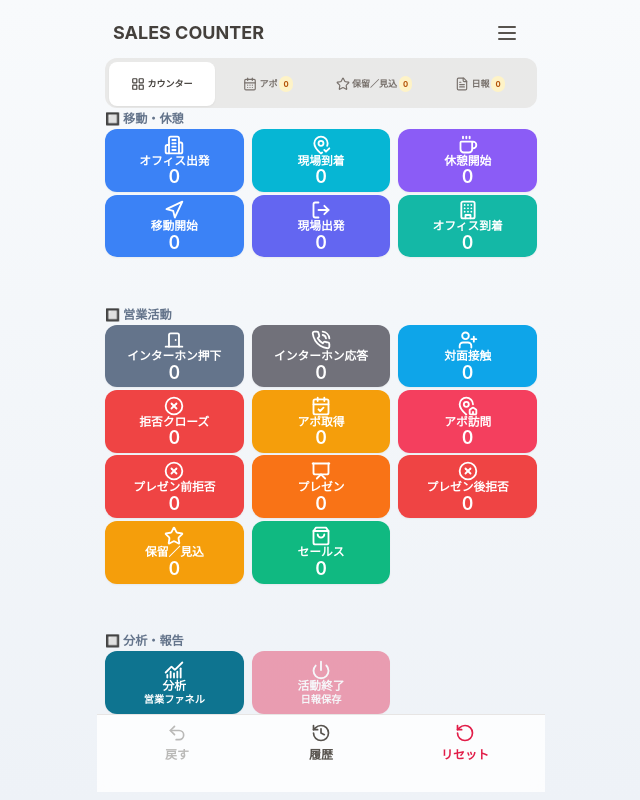
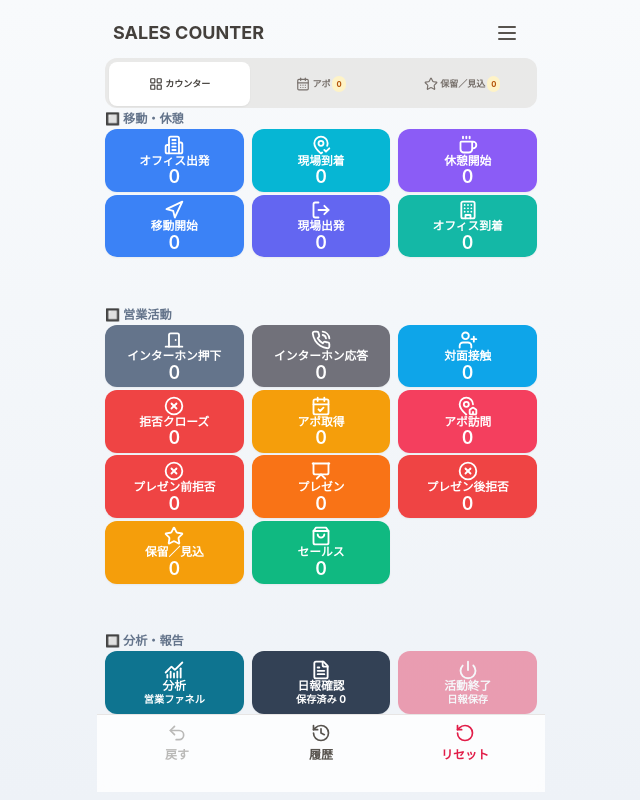
Before and after one commit to GridAtlas/SALES_COUNTER, a Next.js app: page / in a window 1280 px wide. Shown: the whole page, without its empty margins (319-959 px from the left). Built offline with nearby package versions, Linux system fonts and the light colour scheme.

Commit message:
feat: manage appointments and relocate reports

```diff
--- a/src/app/page.tsx
+++ b/src/app/page.tsx
@@ -13,6 +13,7 @@ import { AppointmentTargetModal } from '@/components/AppointmentTargetModal';
 import { ChoiceModal } from '@/components/ChoiceModal';
 import { CustomerStatusModal } from '@/components/CustomerStatusModal';
 import { DailyReportList } from '@/components/DailyReportList';
+import { DailyReportButton } from '@/components/DailyReportButton';
 import { PresentationLocationModal } from '@/components/PresentationLocationModal';
 import { ProspectList } from '@/components/ProspectList';
 import { ProspectModal } from '@/components/ProspectModal';
@@ -281,6 +282,7 @@ export default function HomePage() {
   const activeSessionId = useCounterStore((state) => state.activeSessionId);
   const add = useCounterStore((state) => state.add);
   const updateActivity = useCounterStore((state) => state.updateActivity);
+  const removeActivity = useCounterStore((state) => state.removeActivity);
   const setActiveSessionId = useCounterStore(
     (state) => state.setActiveSessionId,
   );
@@ -1466,7 +1468,6 @@ export default function HomePage() {
         onChange={setActiveView}
         appointmentCount={appointments.length}
         prospectCount={prospects.length}
-        reportCount={hydrated ? dailyReports.length : 0}
       />
 
       {activeView === 'counter' ? (
@@ -1503,6 +1504,10 @@ export default function HomePage() {
             <h2 className="counter-section-title">🔲 分析・報告</h2>
             <div className="counter-button-grid counter-button-grid--report">
               <AnalysisButton onTap={() => setShowAnalysis(true)} />
+              <DailyReportButton
+                reportCount={hydrated ? dailyReports.length : 0}
+                onTap={() => setActiveView('reports')}
+              />
               <ActivityEndButton
                 disabled={todaysActivities.length === 0}
                 onTap={() => setShowActivityEnd(true)}
@@ -1511,7 +1516,12 @@ export default function HomePage() {
           </section>
         </div>
       ) : activeView === 'appointments' ? (
-        <AppointmentList appointments={appointments} hydrated={hydrated} />
+        <AppointmentList
+          appointments={appointments}
+          hydrated={hydrated}
+          onReschedule={(id, details) => updateActivity(id, details)}
+          onCancelAppointment={removeActivity}
+        />
       ) : activeView === 'prospects' ? (
         <ProspectList prospects={prospects} hydrated={hydrated} />
       ) : (
--- a/src/components/AppointmentModal.tsx
+++ b/src/components/AppointmentModal.tsx
@@ -6,6 +6,10 @@ import type { AppointmentDetails } from '@/types';
 interface Props {
   onSave: (details: AppointmentDetails) => void;
   onCancel: () => void;
+  initialDetails?: Partial<AppointmentDetails>;
+  title?: string;
+  description?: string;
+  submitLabel?: string;
 }
 
 const todayValue = () => {
@@ -16,11 +20,26 @@ const todayValue = () => {
   return `${year}-${month}-${day}`;
 };
 
-export function AppointmentModal({ onSave, onCancel }: Props) {
-  const [appointmentDate, setAppointmentDate] = useState(todayValue);
-  const [appointmentStartTime, setAppointmentStartTime] = useState('');
-  const [appointmentEndTime, setAppointmentEndTime] = useState('');
-  const [appointmentMemo, setAppointmentMemo] = useState('');
+export function AppointmentModal({
+  onSave,
+  onCancel,
+  initialDetails,
+  title = 'アポ日時',
+  description = '日付と時間帯を入力すると記録されます',
+  submitLabel = 'アポを記録',
+}: Props) {
+  const [appointmentDate, setAppointmentDate] = useState(
+    initialDetails?.appointmentDate ?? todayValue,
+  );
+  const [appointmentStartTime, setAppointmentStartTime] = useState(
+    initialDetails?.appointmentStartTime ?? '',
+  );
+  const [appointmentEndTime, setAppointmentEndTime] = useState(
+    initialDetails?.appointmentEndTime ?? '',
+  );
+  const [appointmentMemo, setAppointmentMemo] = useState(
+    initialDetails?.appointmentMemo ?? '',
+  );
 
   const invalidTimeRange =
     Boolean(appointmentStartTime && appointmentEndTime) &&
@@ -54,10 +73,10 @@ export function AppointmentModal({ onSave, onCancel }: Props) {
           id="appointment-title"
           className="text-center text-lg font-bold text-stone-800"
         >
-          アポ日時
+          {title}
         </h2>
         <p className="mt-1 text-center text-xs text-stone-500">
-          日付と時間帯を入力すると記録されます
+          {description}
         </p>
 
         <label className="mt-2 block min-w-0 text-xs font-semibold text-stone-600">
@@ -125,7 +144,7 @@ export function AppointmentModal({ onSave, onCancel }: Props) {
           disabled={!canSave}
           className="tap-target mt-3 w-full rounded-xl bg-amber-500 px-3 py-2 text-sm font-bold text-white active:bg-amber-600 disabled:opacity-40"
         >
-          アポを記録
+          {submitLabel}
         </button>
         <button
           type="button"
--- /dev/null
+++ b/src/components/DailyReportButton.tsx
@@ -0,0 +1,31 @@
+'use client';
+
+import { FileText } from 'lucide-react';
+
+interface Props {
+  reportCount: number;
+  onTap: () => void;
+}
+
+export function DailyReportButton({ reportCount, onTap }: Props) {
+  return (
+    <button
+      type="button"
+      onClick={onTap}
+      className="counter-action-button tap-target flex flex-col items-center justify-center rounded-xl bg-slate-700 px-1 py-0 text-white shadow-sm active:bg-slate-800"
+      aria-label="日報確認"
+    >
+      <FileText
+        size={22}
+        strokeWidth={2.2}
+        className="counter-action-icon"
+      />
+      <span className="counter-action-label whitespace-nowrap font-semibold">
+        日報確認
+      </span>
+      <span className="counter-action-note font-bold">
+        保存済み {reportCount}
+      </span>
+    </button>
+  );
+}
--- a/src/components/ViewTabs.tsx
+++ b/src/components/ViewTabs.tsx
@@ -1,6 +1,6 @@
 'use client';
 
-import { CalendarDays, FileText, LayoutGrid, Star } from 'lucide-react';
+import { CalendarDays, LayoutGrid, Star } from 'lucide-react';
 
 export type HomeView = 'counter' | 'appointments' | 'prospects' | 'reports';
 
@@ -9,7 +9,6 @@ interface Props {
   onChange: (view: HomeView) => void;
   appointmentCount: number;
   prospectCount: number;
-  reportCount: number;
 }
 
 export function ViewTabs({
@@ -17,7 +16,6 @@ export function ViewTabs({
   onChange,
   appointmentCount,
   prospectCount,
-  reportCount,
 }: Props) {
   const tabClass = (view: HomeView, activeColor = 'text-stone-700') => [
     'tap-target flex min-w-0 items-center justify-center gap-0.5 rounded-lg px-0.5 text-[9px] font-bold',
@@ -34,7 +32,7 @@ export function ViewTabs({
 
   return (
     <div
-      className="app-tabs mx-2 mb-1 grid grid-cols-4 rounded-xl bg-stone-200/80 p-1"
+      className="app-tabs mx-2 mb-1 grid grid-cols-3 rounded-xl bg-stone-200/80 p-1"
       role="tablist"
       aria-label="画面切り替え"
     >
@@ -70,17 +68,6 @@ export function ViewTabs({
         保留／見込
         {badge(prospectCount)}
       </button>
-      <button
-        type="button"
-        role="tab"
-        aria-selected={activeView === 'reports'}
-        onClick={() => onChange('reports')}
-        className={tabClass('reports', 'text-slate-700')}
-      >
-        <FileText size={14} />
-        日報
-        {badge(reportCount)}
-      </button>
     </div>
   );
 }
--- a/src/store/useCounterStore.ts
+++ b/src/store/useCounterStore.ts
@@ -15,6 +15,7 @@ interface CounterState {
     id?: string,
   ) => string;
   updateActivity: (id: string, details: ActivityDetails) => void;
+  removeActivity: (id: string) => void;
   setActiveSessionId: (sessionId?: string) => void;
   undoLast: () => void;
   reset: () => void;
@@ -194,6 +195,32 @@ export const useCounterStore = create<CounterState>()(
           ),
         })),
 
+      removeActivity: (id) =>
+        set((state) => {
+          const removed = state.activities.find(
+            (activity) => activity.id === id,
+          );
+          if (!removed) return state;
+          const activities = state.activities.filter(
+            (activity) => activity.id !== id,
+          );
+          const activeSessionId =
+            state.activeSessionId &&
+            activities.some(
+              (activity) => activity.sessionId === state.activeSessionId,
+            )
+              ? state.activeSessionId
+              : undefined;
+          return {
+            activities: recomputeInterphoneOutcomes(
+              activities,
+              removed.sessionId,
+              activeSessionId,
+            ),
+            activeSessionId,
+          };
+        }),
+
       setActiveSessionId: (activeSessionId) =>
         set((state) => ({
           activities:
```
Also changed, not shown: src/components/AppointmentList.tsx (+120 -7 lines).
